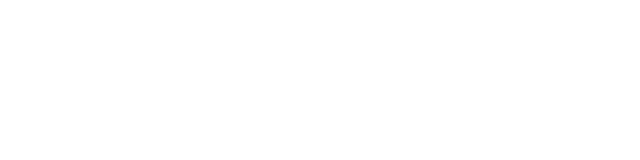
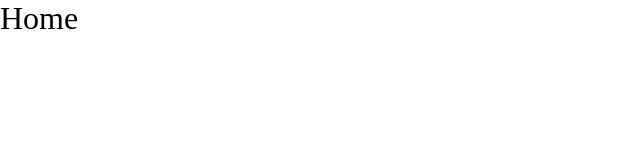
Before and after one commit to otavioomota/monetiz_fe, a React (Create React App) app: page / in a window 1280 px wide. Shown: the top 160 px of the page, without its empty margins (0-640 px from the left). Built offline with nearby package versions, Linux system fonts and the light colour scheme.

Commit message:
Paginas e estrutura de rotas base

```diff
--- a/src/App.js
+++ b/src/App.js
@@ -1,12 +1,17 @@
 import React from 'react';
+import {  BrowserRouter } from 'react-router-dom';
+
+import Routes from './routes';
 
 import GlobalStyle from './styles/global';
 
+
 function App() {
   return (
-    <>
-    <GlobalStyle />
-    </>
+    <BrowserRouter>
+     <GlobalStyle />
+     <Routes />
+    </BrowserRouter>
   );
 }
 
--- /dev/null
+++ b/src/pages/Home/index.js
@@ -0,0 +1,13 @@
+import React from 'react';
+
+import { Container } from './styles'
+
+function Home(){
+  return (
+   <Container>
+      <h1>Home</h1>
+   </Container>
+  )
+}
+
+export default Home;
--- /dev/null
+++ b/src/pages/Home/styles.js
@@ -0,0 +1,4 @@
+import styled from 'styled-components';
+
+
+export const Container = styled.div``
--- /dev/null
+++ b/src/pages/Transactions/index.js
@@ -0,0 +1,13 @@
+import React from 'react';
+
+import { Container } from './styles'
+
+function Transactions(){
+  return (
+   <Container>
+      <h1>Transactions</h1>
+   </Container>
+  )
+}
+
+export default Transactions;
--- /dev/null
+++ b/src/pages/Transactions/styles.js
@@ -0,0 +1,4 @@
+import styled from 'styled-components';
+
+
+export const Container = styled.div``
--- /dev/null
+++ b/src/routes/index.js
@@ -0,0 +1,16 @@
+import React from 'react';
+import { Switch, Route } from 'react-router-dom';
+
+import Home from '../pages/Home';
+import Transactions from '../pages/Transactions';
+
+function Routes(){
+  return(
+    <Switch>
+      <Route path='/' component={Home}/>
+      <Route path='/transactions' component={Transactions} exact/>
+    </Switch>
+  )
+}
+
+export default Routes;
```
